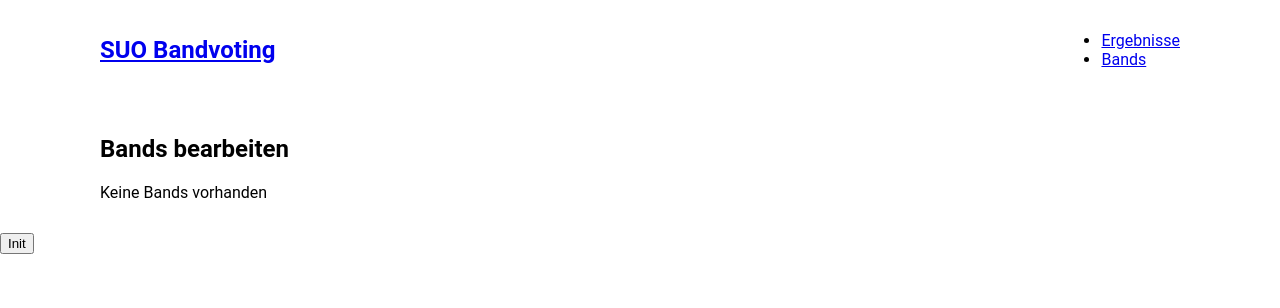
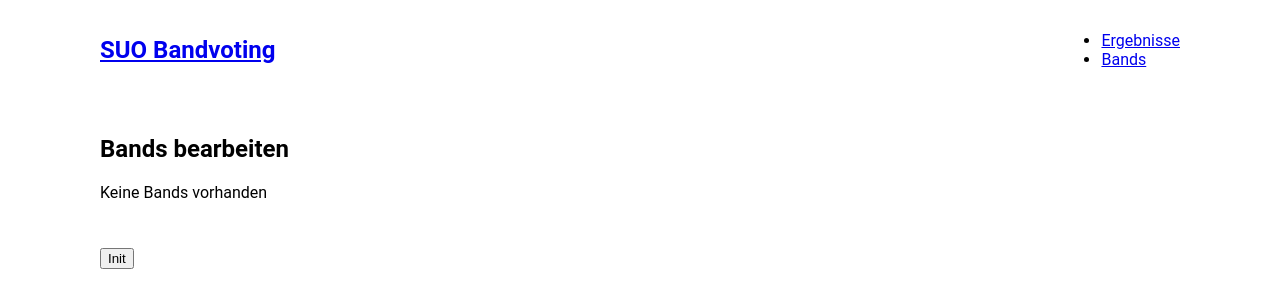
Before and after one commit to r3sMetz/suo-bandvote-frontend, a Next.js app: page /bands in a window 1280 px wide. Shown: the top 308 px of the page. Built offline with nearby package versions, Linux system fonts and the light colour scheme.

Commit message:
Container Bandpage

```diff
--- a/components/TableStyles.js
+++ b/components/TableStyles.js
@@ -1,5 +1,5 @@
 const TableStyles = props => (
-  <style jsx>{`
+  <style jsx="true">{`
     table {
       border-collapse: collapse;
       width: 100%;
--- a/components/partials/bands/BandTable.js
+++ b/components/partials/bands/BandTable.js
@@ -1,6 +1,6 @@
 import TableStyles from '../../TableStyles';
 
-class Initialize extends React.Component {
+class BandTable extends React.Component {
   constructor() {
     super();
     this.state = {
@@ -46,4 +46,4 @@ class Initialize extends React.Component {
   }
 }
 
-export default Initialize;
+export default BandTable;
--- a/components/partials/bands/Initialize.js
+++ b/components/partials/bands/Initialize.js
@@ -44,11 +44,11 @@ class Initialize extends React.Component {
   render() {
     const { bandsInitialized } = this.state;
     return (
-      <>
+      <div className="container">
         <button onClick={this.initBands}>
           {bandsInitialized ? 'Reset' : 'Init'}
         </button>
-      </>
+      </div>
     );
   }
 }
```
